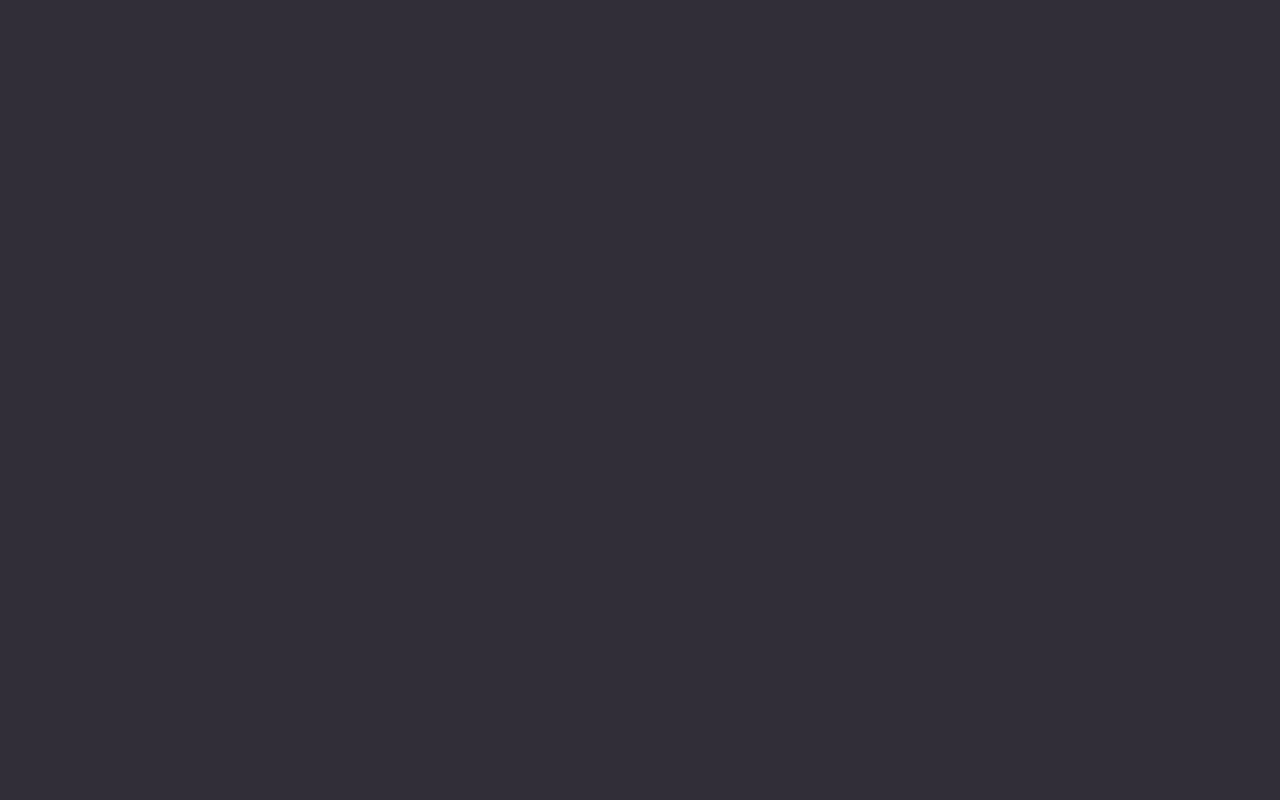
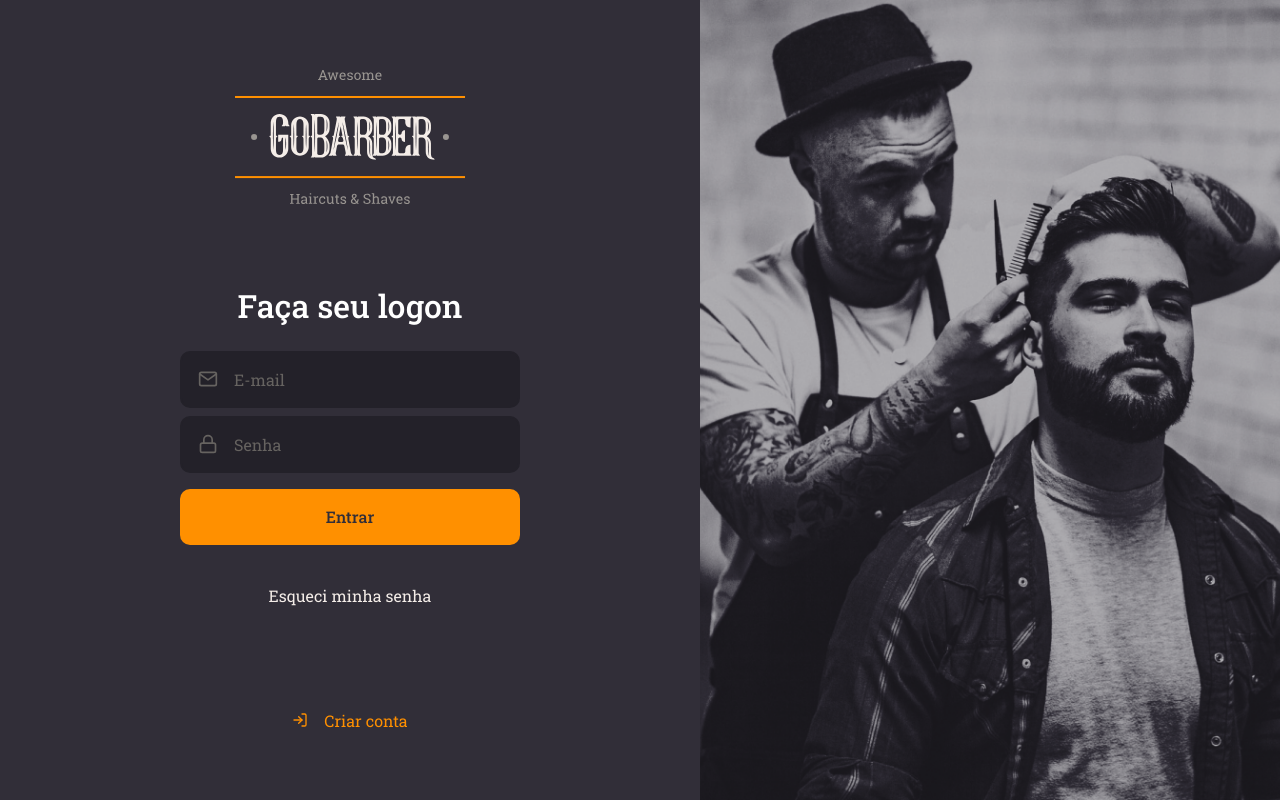
Before and after one commit to EderAC/gobarber-web, a React (Create React App) app: page / in a window 1280 px wide. Built offline with nearby package versions, Linux system fonts and the light colour scheme.

Commit message:
added components and signin page some style

```diff
--- a/package.json
+++ b/package.json
@@ -10,8 +10,10 @@
     "@types/node": "^12.0.0",
     "@types/react": "^16.9.0",
     "@types/react-dom": "^16.9.0",
+    "polished": "^3.6.7",
     "react": "^16.13.1",
     "react-dom": "^16.13.1",
+    "react-icons": "^3.11.0",
     "react-scripts": "3.4.3",
     "styled-components": "^5.2.0",
     "typescript": "~3.7.2"
--- /dev/null
+++ b/src/components/Button/index.tsx
@@ -0,0 +1,13 @@
+import React, { ButtonHTMLAttributes } from 'react';
+
+import { Container } from './styles';
+
+type ButtonProps = ButtonHTMLAttributes<HTMLButtonElement>;
+
+const Button: React.FC<ButtonProps> = ({ children, ...rest }) => (
+  <Container type="button" {...rest}>
+    {children}
+  </Container>
+);
+
+export default Button;
--- /dev/null
+++ b/src/components/Button/styles.ts
@@ -0,0 +1,19 @@
+import styled from 'styled-components';
+import { shade } from 'polished';
+
+export const Container = styled.button`
+  width: 100%;
+  height: 56px;
+  margin: 16px 0;
+  border: none;
+  background: #ff9000;
+  padding: 0 16px;
+  color: #312e38;
+  border-radius: 10px;
+  font-weight: 500;
+  transition: background-color 0.2s;
+
+  &:hover {
+    background: ${shade(0.2, '#ff9000')};
+  }
+`;
--- /dev/null
+++ b/src/components/Input/index.tsx
@@ -0,0 +1,18 @@
+import React, { InputHTMLAttributes } from 'react';
+import { IconBaseProps } from 'react-icons';
+
+import { Container } from './styles';
+
+interface InputProps extends InputHTMLAttributes<HTMLInputElement> {
+  name: string;
+  icon?: React.ComponentType<IconBaseProps>;
+}
+
+const Input: React.FC<InputProps> = ({ icon: Icon, ...rest }) => (
+  <Container>
+    {Icon && <Icon size={20} />}
+    <input {...rest} />
+  </Container>
+);
+
+export default Input;
--- /dev/null
+++ b/src/components/Input/styles.ts
@@ -0,0 +1,32 @@
+import styled from 'styled-components';
+
+export const Container = styled.div`
+  background: #232129;
+  border-radius: 10px;
+  border: 2px solid #232129;
+  padding: 16px;
+  width: 100%;
+  color: #666360;
+
+  display: flex;
+  align-items: center;
+
+  & + div {
+    margin-top: 8px;
+  }
+
+  input {
+    flex: 1;
+    background: transparent;
+    border: 0;
+    color: #f4ede8;
+
+    &::placeholder {
+      color: #666360;
+    }
+  }
+
+  svg {
+    margin-right: 16px;
+  }
+`;
--- a/src/pages/SignIn/index.tsx
+++ b/src/pages/SignIn/index.tsx
@@ -1,14 +1,40 @@
 import React from 'react';
+import { FiLogIn, FiMail, FiLock } from 'react-icons/fi';
 
 import logoImg from '../../assets/logo.svg';
+
+import Input from '../../components/Input';
+import Button from '../../components/Button';
 
 import { Container, Content, Background } from './styles';
 
 const SignIn: React.FC = () => (
   <Container>
     <Content>
-      <img src="" alt="" />
+      <img src={logoImg} alt="GoBarber" />
+
+      <form>
+        <h1>Faça seu logon</h1>
+
+        <Input name="email" icon={FiMail} placeholder="E-mail" />
+        <Input
+          name="password"
+          icon={FiLock}
+          type="password"
+          placeholder="Senha"
+        />
+
+        <Button type="submit">Entrar</Button>
+
+        <a href="forgot">Esqueci minha senha</a>
+      </form>
+
+      <a href="3rtgre">
+        <FiLogIn />
+        Criar conta
+      </a>
     </Content>
+
     <Background />
   </Container>
 );
--- a/src/pages/SignIn/styles.ts
+++ b/src/pages/SignIn/styles.ts
@@ -1,5 +1,70 @@
 import styled from 'styled-components';
+import { shade } from 'polished';
 
-export const Container = styled.div``;
-export const Content = styled.div``;
-export const Background = styled.div``;
+import signInBackGround from '../../assets/sign-in-background.png';
+
+export const Container = styled.div`
+  height: 100vh;
+
+  display: flex;
+  align-items: stretch;
+`;
+
+export const Content = styled.div`
+  display: flex;
+  flex-direction: column;
+  align-items: center;
+
+  /*place-content center on both axis  */
+  place-content: center;
+
+  width: 100%;
+  max-width: 700px;
+
+  form {
+    margin: 80px 0;
+    width: 340px;
+    text-align: center;
+
+    h1 {
+      margin-bottom: 24px;
+    }
+
+    a {
+      color: #f4ede8;
+      display: block;
+      margin-top: 24px;
+      text-decoration: none;
+      transition: color 0.2s;
+
+      &:hover {
+        color: ${shade(0.2, '#f4ede8')};
+      }
+    }
+  }
+
+  > a {
+    color: #ff9000;
+    display: block;
+    margin-top: 24px;
+    text-decoration: none;
+    transition: color 0.2s;
+
+    display: flex;
+    align-items: center;
+
+    &:hover {
+      color: ${shade(0.2, '#ff9000')};
+    }
+
+    svg {
+      margin-right: 16px;
+    }
+  }
+`;
+
+export const Background = styled.div`
+  flex: 1;
+  background: url(${signInBackGround}) no-repeat center;
+  background-size: cover;
+`;
```
Also changed, not shown: .eslintrc.json, src/assets/sign-up-background.png (added), 1 other file (tests, documents, lock files or other folders).
